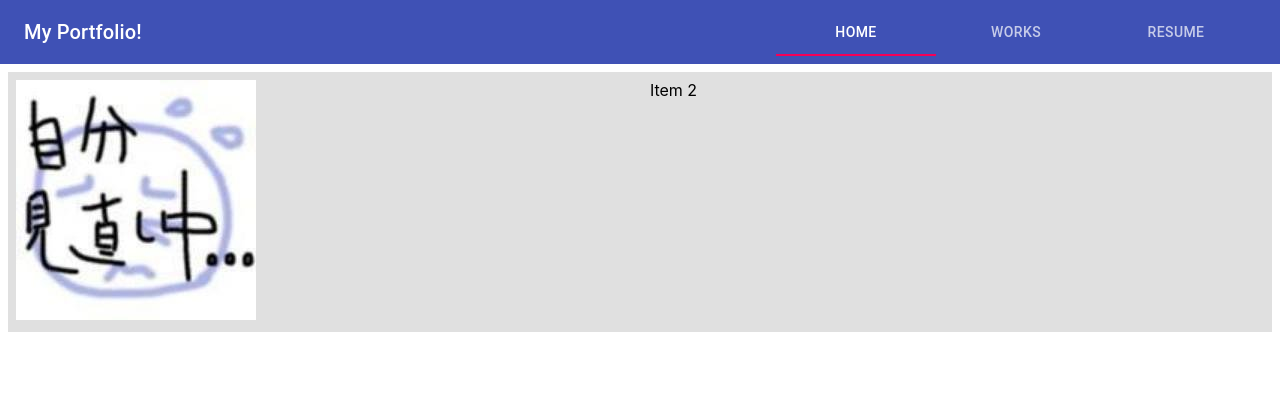
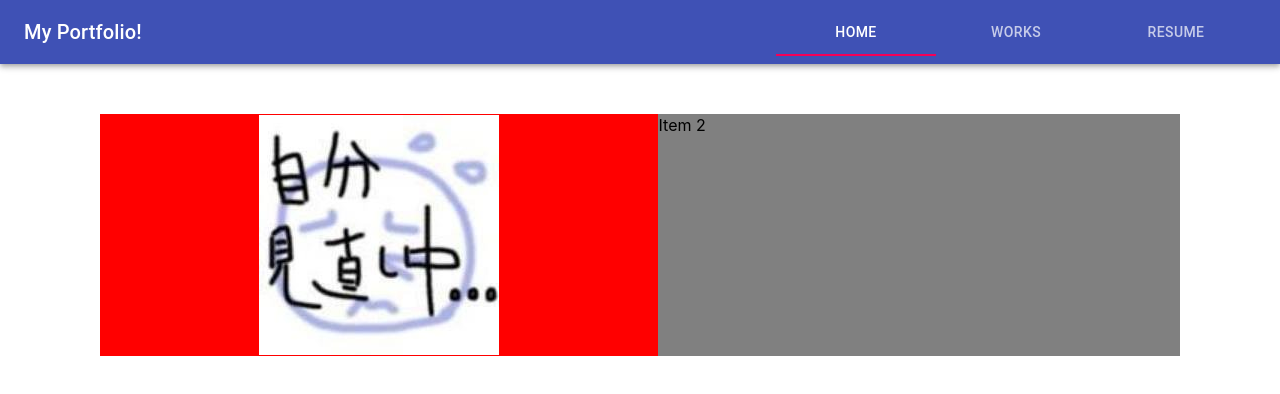
Before and after one commit to iteduki/react-portfolio, a React (Create React App) app: page / in a window 1280 px wide. Shown: the top 394 px of the page. Built offline with nearby package versions, Linux system fonts and the light colour scheme.

Commit message:
cssにして中央寄せ

```diff
--- a/src/pages/Home.tsx
+++ b/src/pages/Home.tsx
@@ -4,11 +4,24 @@ import { Box } from "@material-ui/core"
 import icon from "../assets/icon.jpg"
 
 const useStyles = makeStyles({
+  root: {
+    display: "flex",
+    paddingTop: 50,
+    paddingLeft: 100,
+    paddingRight: 100
+  },
   profile: {
-    flexGrow: 2
+    padding: 1,
+    flexGrow: 2,
+    backgroundColor: "red",
+    display: "flex",
+    flexDirection: "column",
+    alignItems: "center"
   },
   biography: {
-    flexGrow: 3
+    padding: 1,
+    flexGrow: 3,
+    backgroundColor: "gray"
   }
 })
 
@@ -20,13 +33,11 @@ export default function Home({ text = "Home" }: HomeProps) {
   const classes = useStyles()
   return (
     <>
-      <Box display="flex" padding={1} bgcolor="background.paper">
-        <Box padding={1} flexGrow={2} bgcolor="grey.300">
-          <img src={icon} />
+      <Box className={classes.root}>
+        <Box className={classes.profile}>
+          <img src={icon} alt="" />
         </Box>
-        <Box padding={1} flexGrow={3} bgcolor="grey.300">
-          Item 2
-        </Box>
+        <Box className={classes.biography}>Item 2</Box>
       </Box>
     </>
   )
```
